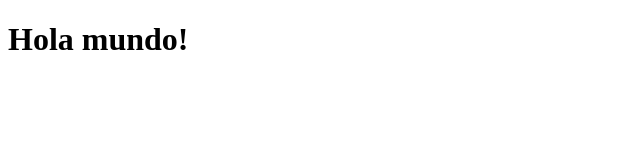
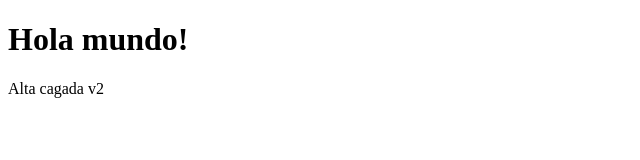
Before and after one commit to Naoki-Solutions/demo-service-nginx, a plain HTML site: page index.html in a window 1280 px wide. Shown: the whole page, without its empty margins (0-640 px from the left). Drawn offline with Linux system fonts and the light colour scheme.

Commit message:
aaaa, ya se porque fallaba v2

```diff
--- a/index.html
+++ b/index.html
@@ -8,5 +8,6 @@
 </head>
 <body>
     <h1>Hola mundo!</h1>
+    <p>Alta cagada v2</p>
 </body>
 </html>
```
